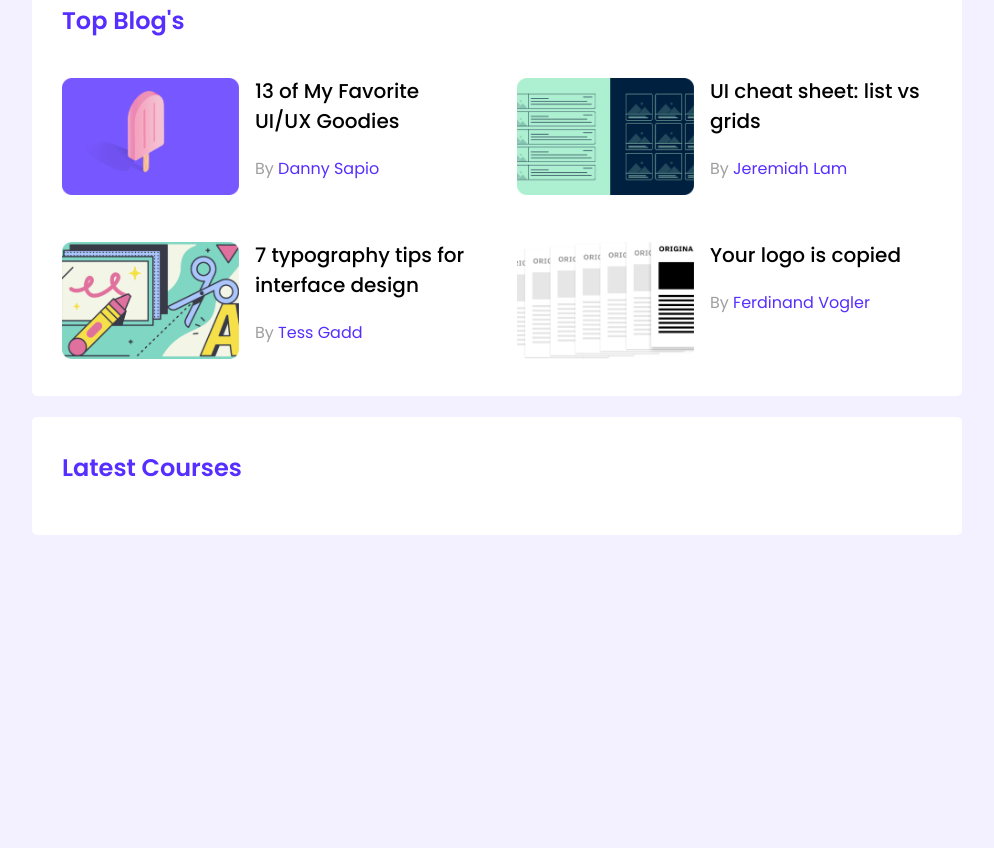
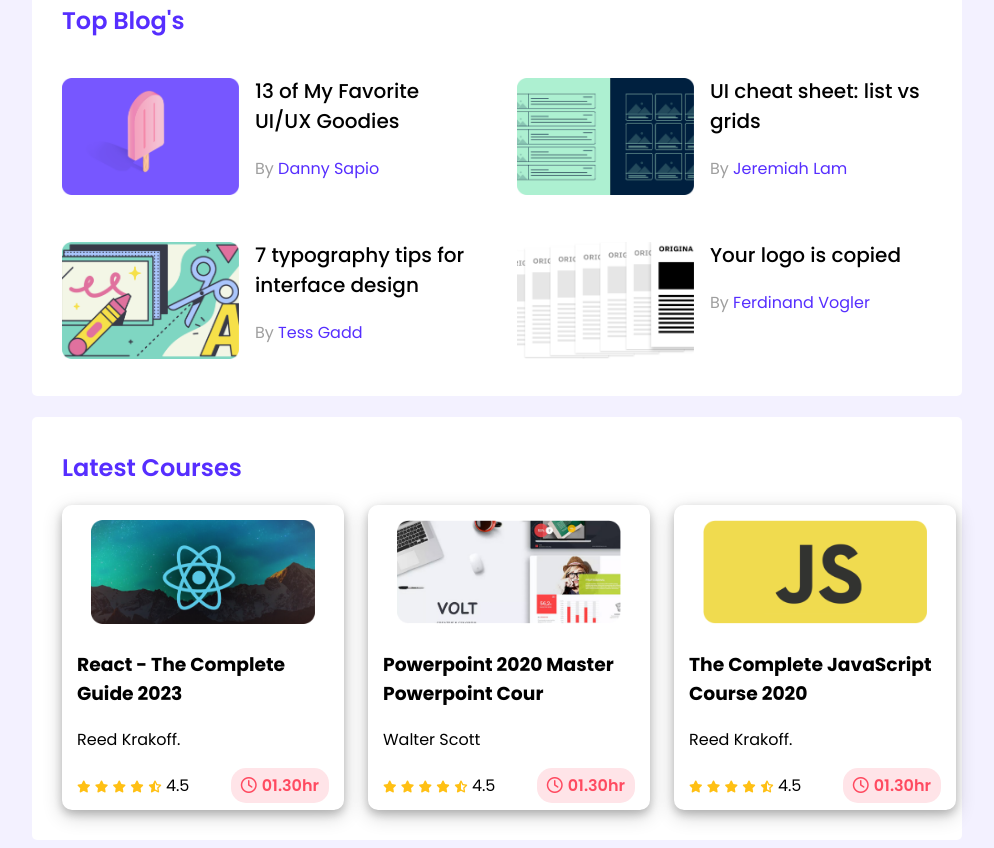
Before and after one commit to mehu-hub/project-4, a plain HTML site: page index.html in a window 1280 px wide. Shown: the part 351-1199 px from the top of the page, without its empty margins (143-1137 px from the left). Before the commit the page ends 894 px from the top, so only its background shows below. Drawn offline with Linux system fonts and the light colour scheme.

Commit message:
added 5th commit

```diff
--- a/index.html
+++ b/index.html
@@ -10,6 +10,8 @@
     <!-- Fonts -->
     <link href="https://fonts.googleapis.com/css2?family=Poppins:wght@400;500;600;700;800&display=swap"
         rel="stylesheet">
+    <!-- Icon -->
+    <script src="https://kit.fontawesome.com/ce81d1d063.js" crossorigin="anonymous"></script>
 </head>
 
 <body>
@@ -96,6 +98,80 @@
         <!-- Latest Course Secion  -->
         <section class="container">
             <h2 class="section-title">Latest Courses</h2>
+            <div class="courses">
+                <div class="course">
+                    <div class="course-banner">
+                        <img src="images/courses/course-1.png" alt="">
+                    </div>
+                    <div class="course-detail">
+                        <h3 class="course-title">
+                            React - The Complete Guide 2023
+                        </h3>
+                        <p class="course-author">Reed Krakoff.</p>
+                        <div class="course-info">
+                            <div>
+                                <i class="fa-solid fa-star filed"></i>
+                                <i class="fa-solid fa-star filed"></i>
+                                <i class="fa-solid fa-star filed"></i>
+                                <i class="fa-solid fa-star filed"></i>
+                                <i class="fa-solid fa-star-half-stroke filed"></i>
+                                <span>4.5</span>
+                            </div>
+                            <div class="time">
+                                <i class="fa-regular fa-clock"></i>01.30hr
+                            </div>
+                        </div>
+                    </div>
+                </div>
+                <div class="course">
+                    <div class="course-banner">
+                        <img src="images/courses/course-2.png" alt="">
+                    </div>
+                    <div class="course-detail">
+                        <h3 class="course-title">
+                            Powerpoint 2020 Master Powerpoint Cour
+                        </h3>
+                        <p class="course-author">Walter Scott</p>
+                        <div class="course-info">
+                            <div>
+                                <i class="fa-solid fa-star filed"></i>
+                                <i class="fa-solid fa-star filed"></i>
+                                <i class="fa-solid fa-star filed"></i>
+                                <i class="fa-solid fa-star filed"></i>
+                                <i class="fa-solid fa-star-half-stroke filed"></i>
+                                <span>4.5</span>
+                            </div>
+                            <div class="time">
+                                <i class="fa-regular fa-clock"></i>01.30hr
+                            </div>
+                        </div>
+                    </div>
+                </div>
+                <div class="course">
+                    <div class="course-banner">
+                        <img src="images/courses/course-3.png" alt="">
+                    </div>
+                    <div class="course-detail">
+                        <h3 class="course-title">
+                            The Complete JavaScript Course 2020
+                        </h3>
+                        <p class="course-author">Reed Krakoff.</p>
+                        <div class="course-info">
+                            <div>
+                                <i class="fa-solid fa-star filed"></i>
+                                <i class="fa-solid fa-star filed"></i>
+                                <i class="fa-solid fa-star filed"></i>
+                                <i class="fa-solid fa-star filed"></i>
+                                <i class="fa-solid fa-star-half-stroke filed"></i>
+                                <span>4.5</span>
+                            </div>
+                            <div class="time">
+                                <i class="fa-regular fa-clock"></i>01.30hr
+                            </div>
+                        </div>
+                    </div>
+                </div>
+            </div>
         </section>
     </main>
 </body>
--- a/style.css
+++ b/style.css
@@ -83,3 +83,48 @@
     width: 177px;
     height: 117px;
 }
+
+/* --------------------
+ Course Section Style
+-----------------------*/
+.courses{
+    display: grid;
+    grid-template-columns: repeat(3, 1fr);
+   grid-column-gap: 24px;
+    background-color: #fff;
+}
+.course{
+    border-radius: 10px;
+    padding: 15px;
+    width: 252px;
+    height: 275px;
+    box-shadow: 0 4px 8px 0 rgba(0, 0, 0, 0.2), 0 6px 20px 0 rgba(0, 0, 0, 0.19);
+}
+.course-banner{
+     text-align: center;
+}
+.course .course-banner img{
+    width: 224px;
+    height: 104px;
+}
+.course-info{
+    display: flex;
+    align-items: center;
+    justify-content: space-between;
+}
+.fa-star, .fa-star-half-stroke{
+    font-size: 12px;
+}
+.filed{
+    color: #FFC014
+}
+.fa-clock{
+    margin-right: 5px;
+}
+.time{
+    color: #FF4A60;
+    font-weight: 600;
+    background-color: #FFE4E8;
+    border-radius: 15px;
+    padding: 5px 10px;
+}
```
